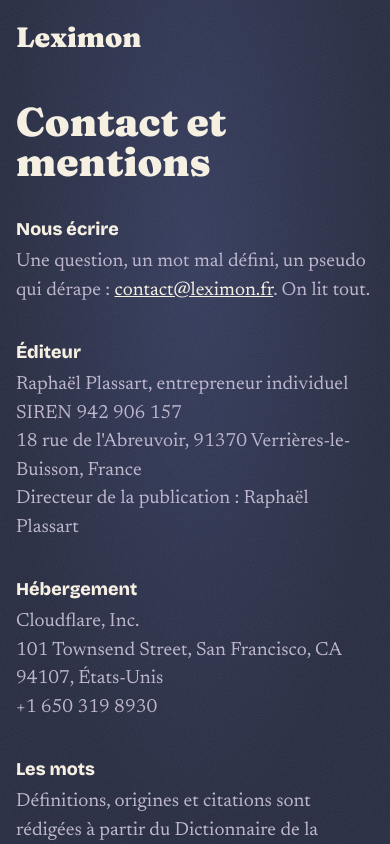
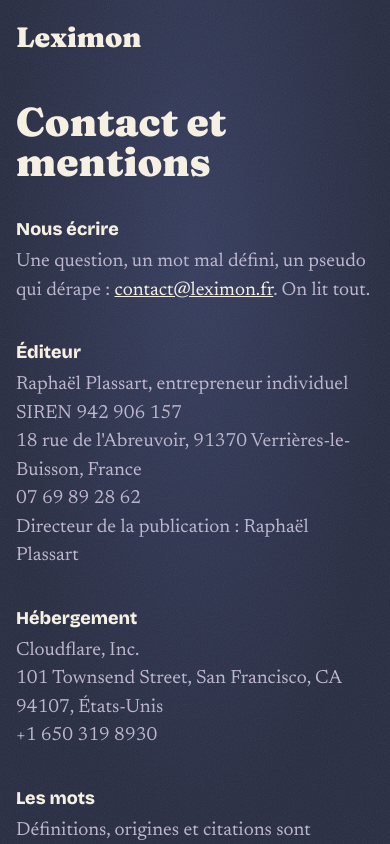
Before and after one commit to raphplt/Leximon, a Next.js app in the folder apps/web/: page /mentions in a window 390 px wide. Shown: the top 844 px of the page. Built offline with nearby package versions, Linux system fonts and the light colour scheme.

Commit message:
fix(web): publisher phone number on the legal notice, as the LCEN requires
Co-Authored-By: Claude Opus 5.5 <noreply@anthropic.com>

```diff
--- a/apps/web/src/app/mentions/page.tsx
+++ b/apps/web/src/app/mentions/page.tsx
@@ -39,6 +39,8 @@ export default function MentionsPage() {
           SIREN {PUBLISHER.siren}
           <br />
           {PUBLISHER.address}
+          <br />
+          {PUBLISHER.phone}
           <br />
           Directeur de la publication : {PUBLISHER.name}
         </p>
--- a/apps/web/src/lib/publisher.ts
+++ b/apps/web/src/lib/publisher.ts
@@ -4,6 +4,7 @@ export const PUBLISHER = {
   status: "entrepreneur individuel",
   siren: "942 906 157",
   address: "18 rue de l'Abreuvoir, 91370 Verrières-le-Buisson, France",
+  phone: "07 69 89 28 62",
   contact: "contact@leximon.fr",
 } as const;
 
```
